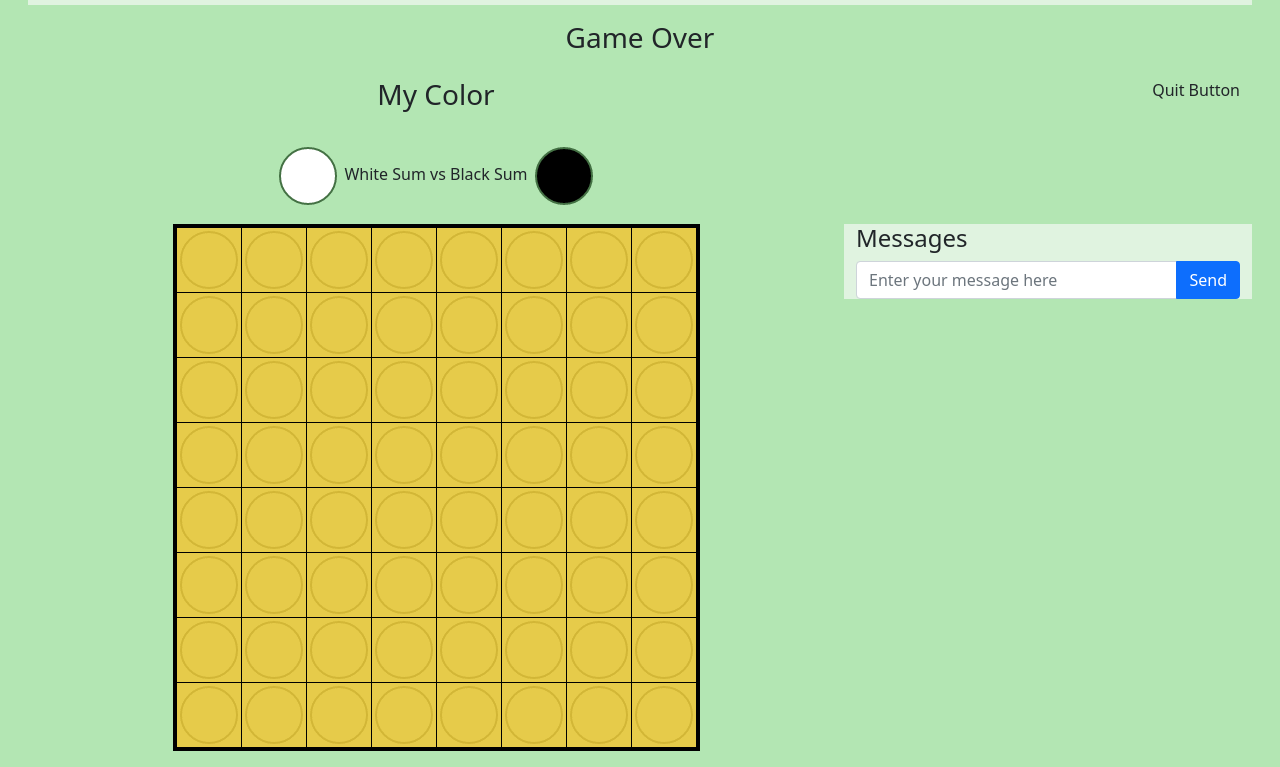
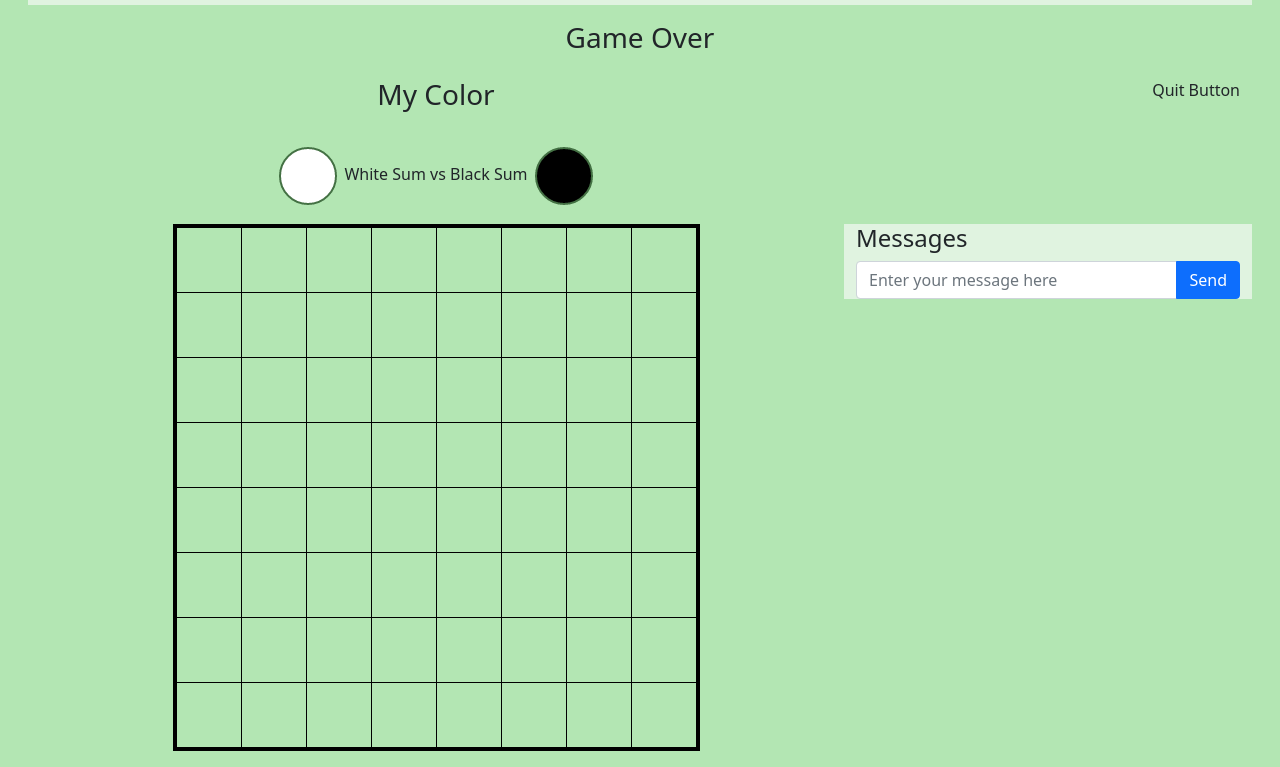
Before and after one commit to yusuf-amani/reversi-amani, a website: page public/game.html in a window 1280 px wide. Shown: the part 53-820 px from the top of the page. Drawn offline with nearby package versions, Linux system fonts and the light colour scheme; no server answers.

Commit message:
trying to fix bug - transpartentt gif

```diff
--- a/public/game.html
+++ b/public/game.html
@@ -51,84 +51,84 @@
           <div class = "col-md-8 table-responsive">
             <table id = "game_board" class = "mx-auto w-auto">
               <tr>
-                <td id = "0_0"><img class = "img-fluid" src="assets/images/error.gif" alt="error"/></td>
-                <td id = "0_1"><img class = "img-fluid" src="assets/images/error.gif" alt="error"/></td>
-                <td id = "0_2"><img class = "img-fluid" src="assets/images/error.gif" alt="error"/></td>
-                <td id = "0_3"><img class = "img-fluid" src="assets/images/error.gif" alt="error"/></td>
-                <td id = "0_4"><img class = "img-fluid" src="assets/images/error.gif" alt="error"/></td>
-                <td id = "0_5"><img class = "img-fluid" src="assets/images/error.gif" alt="error"/></td>
-                <td id = "0_6"><img class = "img-fluid" src="assets/images/error.gif" alt="error"/></td>
-                <td id = "0_7"><img class = "img-fluid" src="assets/images/error.gif" alt="error"/></td>
+                <td id = "0_0"><img class = "img-fluid" src="assets/images/emptytransparent.gif" alt="error"/></td>
+                <td id = "0_1"><img class = "img-fluid" src="assets/images/emptytransparent.gif" alt="error"/></td>
+                <td id = "0_2"><img class = "img-fluid" src="assets/images/emptytransparent.gif" alt="error"/></td>
+                <td id = "0_3"><img class = "img-fluid" src="assets/images/emptytransparent.gif" alt="error"/></td>
+                <td id = "0_4"><img class = "img-fluid" src="assets/images/emptytransparent.gif" alt="error"/></td>
+                <td id = "0_5"><img class = "img-fluid" src="assets/images/emptytransparent.gif" alt="error"/></td>
+                <td id = "0_6"><img class = "img-fluid" src="assets/images/emptytransparent.gif" alt="error"/></td>
+                <td id = "0_7"><img class = "img-fluid" src="assets/images/emptytransparent.gif" alt="error"/></td>
               </tr>
               <tr>
-                <td id = "1_0"><img class = "img-fluid" src="assets/images/error.gif" alt="error"/></td>
-                <td id = "1_1"><img class = "img-fluid" src="assets/images/error.gif" alt="error"/></td>
-                <td id = "1_2"><img class = "img-fluid" src="assets/images/error.gif" alt="error"/></td>
-                <td id = "1_3"><img class = "img-fluid" src="assets/images/error.gif" alt="error"/></td>
-                <td id = "1_4"><img class = "img-fluid" src="assets/images/error.gif" alt="error"/></td>
-                <td id = "1_5"><img class = "img-fluid" src="assets/images/error.gif" alt="error"/></td>
-                <td id = "1_6"><img class = "img-fluid" src="assets/images/error.gif" alt="error"/></td>
-                <td id = "1_7"><img class = "img-fluid" src="assets/images/error.gif" alt="error"/></td>
+                <td id = "1_0"><img class = "img-fluid" src="assets/images/emptytransparent.gif" alt="error"/></td>
+                <td id = "1_1"><img class = "img-fluid" src="assets/images/emptytransparent.gif" alt="error"/></td>
+                <td id = "1_2"><img class = "img-fluid" src="assets/images/emptytransparent.gif" alt="error"/></td>
+                <td id = "1_3"><img class = "img-fluid" src="assets/images/emptytransparent.gif" alt="error"/></td>
+                <td id = "1_4"><img class = "img-fluid" src="assets/images/emptytransparent.gif" alt="error"/></td>
+                <td id = "1_5"><img class = "img-fluid" src="assets/images/emptytransparent.gif" alt="error"/></td>
+                <td id = "1_6"><img class = "img-fluid" src="assets/images/emptytransparent.gif" alt="error"/></td>
+                <td id = "1_7"><img class = "img-fluid" src="assets/images/emptytransparent.gif" alt="error"/></td>
               </tr>
               <tr>
-                <td id = "2_0"><img class = "img-fluid" src="assets/images/error.gif" alt="error"/></td>
-                <td id = "2_1"><img class = "img-fluid" src="assets/images/error.gif" alt="error"/></td>
-                <td id = "2_2"><img class = "img-fluid" src="assets/images/error.gif" alt="error"/></td>
-                <td id = "2_3"><img class = "img-fluid" src="assets/images/error.gif" alt="error"/></td>
-                <td id = "2_4"><img class = "img-fluid" src="assets/images/error.gif" alt="error"/></td>
-                <td id = "2_5"><img class = "img-fluid" src="assets/images/error.gif" alt="error"/></td>
-                <td id = "2_6"><img class = "img-fluid" src="assets/images/error.gif" alt="error"/></td>
-                <td id = "2_7"><img class = "img-fluid" src="assets/images/error.gif" alt="error"/></td>
+                <td id = "2_0"><img class = "img-fluid" src="assets/images/emptytransparent.gif" alt="error"/></td>
+                <td id = "2_1"><img class = "img-fluid" src="assets/images/emptytransparent.gif" alt="error"/></td>
+                <td id = "2_2"><img class = "img-fluid" src="assets/images/emptytransparent.gif" alt="error"/></td>
+                <td id = "2_3"><img class = "img-fluid" src="assets/images/emptytransparent.gif" alt="error"/></td>
+                <td id = "2_4"><img class = "img-fluid" src="assets/images/emptytransparent.gif" alt="error"/></td>
+                <td id = "2_5"><img class = "img-fluid" src="assets/images/emptytransparent.gif" alt="error"/></td>
+                <td id = "2_6"><img class = "img-fluid" src="assets/images/emptytransparent.gif" alt="error"/></td>
+                <td id = "2_7"><img class = "img-fluid" src="assets/images/emptytransparent.gif" alt="error"/></td>
               </tr>
               <tr>
-                <td id = "3_0"><img class = "img-fluid" src="assets/images/error.gif" alt="error"/></td>
-                <td id = "3_1"><img class = "img-fluid" src="assets/images/error.gif" alt="error"/></td>
-                <td id = "3_2"><img class = "img-fluid" src="assets/images/error.gif" alt="error"/></td>
-                <td id = "3_3"><img class = "img-fluid" src="assets/images/error.gif" alt="error"/></td>
-                <td id = "3_4"><img class = "img-fluid" src="assets/images/error.gif" alt="error"/></td>
-                <td id = "3_5"><img class = "img-fluid" src="assets/images/error.gif" alt="error"/></td>
-                <td id = "3_6"><img class = "img-fluid" src="assets/images/error.gif" alt="error"/></td>
-                <td id = "3_7"><img class = "img-fluid" src="assets/images/error.gif" alt="error"/></td>
+                <td id = "3_0"><img class = "img-fluid" src="assets/images/emptytransparent.gif" alt="error"/></td>
+                <td id = "3_1"><img class = "img-fluid" src="assets/images/emptytransparent.gif" alt="error"/></td>
+                <td id = "3_2"><img class = "img-fluid" src="assets/images/emptytransparent.gif" alt="error"/></td>
+                <td id = "3_3"><img class = "img-fluid" src="assets/images/emptytransparent.gif" alt="error"/></td>
+                <td id = "3_4"><img class = "img-fluid" src="assets/images/emptytransparent.gif" alt="error"/></td>
+                <td id = "3_5"><img class = "img-fluid" src="assets/images/emptytransparent.gif" alt="error"/></td>
+                <td id = "3_6"><img class = "img-fluid" src="assets/images/emptytransparent.gif" alt="error"/></td>
+                <td id = "3_7"><img class = "img-fluid" src="assets/images/emptytransparent.gif" alt="error"/></td>
               </tr>
               <tr>
-                <td id = "4_0"><img class = "img-fluid" src="assets/images/error.gif" alt="error"/></td>
-                <td id = "4_1"><img class = "img-fluid" src="assets/images/error.gif" alt="error"/></td>
-                <td id = "4_2"><img class = "img-fluid" src="assets/images/error.gif" alt="error"/></td>
-                <td id = "4_3"><img class = "img-fluid" src="assets/images/error.gif" alt="error"/></td>
-                <td id = "4_4"><img class = "img-fluid" src="assets/images/error.gif" alt="error"/></td>
-                <td id = "4_5"><img class = "img-fluid" src="assets/images/error.gif" alt="error"/></td>
-                <td id = "4_6"><img class = "img-fluid" src="assets/images/error.gif" alt="error"/></td>
-                <td id = "4_7"><img class = "img-fluid" src="assets/images/error.gif" alt="error"/></td>
+                <td id = "4_0"><img class = "img-fluid" src="assets/images/emptytransparent.gif" alt="error"/></td>
+                <td id = "4_1"><img class = "img-fluid" src="assets/images/emptytransparent.gif" alt="error"/></td>
+                <td id = "4_2"><img class = "img-fluid" src="assets/images/emptytransparent.gif" alt="error"/></td>
+                <td id = "4_3"><img class = "img-fluid" src="assets/images/emptytransparent.gif" alt="error"/></td>
+                <td id = "4_4"><img class = "img-fluid" src="assets/images/emptytransparent.gif" alt="error"/></td>
+                <td id = "4_5"><img class = "img-fluid" src="assets/images/emptytransparent.gif" alt="error"/></td>
+                <td id = "4_6"><img class = "img-fluid" src="assets/images/emptytransparent.gif" alt="error"/></td>
+                <td id = "4_7"><img class = "img-fluid" src="assets/images/emptytransparent.gif" alt="error"/></td>
               </tr>
               <tr>
-                <td id = "5_0"><img class = "img-fluid" src="assets/images/error.gif" alt="error"/></td>
-                <td id = "5_1"><img class = "img-fluid" src="assets/images/error.gif" alt="error"/></td>
-                <td id = "5_2"><img class = "img-fluid" src="assets/images/error.gif" alt="error"/></td>
-                <td id = "5_3"><img class = "img-fluid" src="assets/images/error.gif" alt="error"/></td>
-                <td id = "5_4"><img class = "img-fluid" src="assets/images/error.gif" alt="error"/></td>
-                <td id = "5_5"><img class = "img-fluid" src="assets/images/error.gif" alt="error"/></td>
-                <td id = "5_6"><img class = "img-fluid" src="assets/images/error.gif" alt="error"/></td>
-                <td id = "5_7"><img class = "img-fluid" src="assets/images/error.gif" alt="error"/></td>
+                <td id = "5_0"><img class = "img-fluid" src="assets/images/emptytransparent.gif" alt="error"/></td>
+                <td id = "5_1"><img class = "img-fluid" src="assets/images/emptytransparent.gif" alt="error"/></td>
+                <td id = "5_2"><img class = "img-fluid" src="assets/images/emptytransparent.gif" alt="error"/></td>
+                <td id = "5_3"><img class = "img-fluid" src="assets/images/emptytransparent.gif" alt="error"/></td>
+                <td id = "5_4"><img class = "img-fluid" src="assets/images/emptytransparent.gif" alt="error"/></td>
+                <td id = "5_5"><img class = "img-fluid" src="assets/images/emptytransparent.gif" alt="error"/></td>
+                <td id = "5_6"><img class = "img-fluid" src="assets/images/emptytransparent.gif" alt="error"/></td>
+                <td id = "5_7"><img class = "img-fluid" src="assets/images/emptytransparent.gif" alt="error"/></td>
               </tr>
               <tr>
-                <td id = "6_0"><img class = "img-fluid" src="assets/images/error.gif" alt="error"/></td>
-                <td id = "6_1"><img class = "img-fluid" src="assets/images/error.gif" alt="error"/></td>
-                <td id = "6_2"><img class = "img-fluid" src="assets/images/error.gif" alt="error"/></td>
-                <td id = "6_3"><img class = "img-fluid" src="assets/images/error.gif" alt="error"/></td>
-                <td id = "6_4"><img class = "img-fluid" src="assets/images/error.gif" alt="error"/></td>
-                <td id = "6_5"><img class = "img-fluid" src="assets/images/error.gif" alt="error"/></td>
-                <td id = "6_6"><img class = "img-fluid" src="assets/images/error.gif" alt="error"/></td>
-                <td id = "6_7"><img class = "img-fluid" src="assets/images/error.gif" alt="error"/></td>
+                <td id = "6_0"><img class = "img-fluid" src="assets/images/emptytransparent.gif" alt="error"/></td>
+                <td id = "6_1"><img class = "img-fluid" src="assets/images/emptytransparent.gif" alt="error"/></td>
+                <td id = "6_2"><img class = "img-fluid" src="assets/images/emptytransparent.gif" alt="error"/></td>
+                <td id = "6_3"><img class = "img-fluid" src="assets/images/emptytransparent.gif" alt="error"/></td>
+                <td id = "6_4"><img class = "img-fluid" src="assets/images/emptytransparent.gif" alt="error"/></td>
+                <td id = "6_5"><img class = "img-fluid" src="assets/images/emptytransparent.gif" alt="error"/></td>
+                <td id = "6_6"><img class = "img-fluid" src="assets/images/emptytransparent.gif" alt="error"/></td>
+                <td id = "6_7"><img class = "img-fluid" src="assets/images/emptytransparent.gif" alt="error"/></td>
               </tr>
               <tr>
-                <td id = "7_0"><img class = "img-fluid" src="assets/images/error.gif" alt="error"/></td>
-                <td id = "7_1"><img class = "img-fluid" src="assets/images/error.gif" alt="error"/></td>
-                <td id = "7_2"><img class = "img-fluid" src="assets/images/error.gif" alt="error"/></td>
-                <td id = "7_3"><img class = "img-fluid" src="assets/images/error.gif" alt="error"/></td>
-                <td id = "7_4"><img class = "img-fluid" src="assets/images/error.gif" alt="error"/></td>
-                <td id = "7_5"><img class = "img-fluid" src="assets/images/error.gif" alt="error"/></td>
-                <td id = "7_6"><img class = "img-fluid" src="assets/images/error.gif" alt="error"/></td>
-                <td id = "7_7"><img class = "img-fluid" src="assets/images/error.gif" alt="error"/></td>
+                <td id = "7_0"><img class = "img-fluid" src="assets/images/emptytransparent.gif" alt="error"/></td>
+                <td id = "7_1"><img class = "img-fluid" src="assets/images/emptytransparent.gif" alt="error"/></td>
+                <td id = "7_2"><img class = "img-fluid" src="assets/images/emptytransparent.gif" alt="error"/></td>
+                <td id = "7_3"><img class = "img-fluid" src="assets/images/emptytransparent.gif" alt="error"/></td>
+                <td id = "7_4"><img class = "img-fluid" src="assets/images/emptytransparent.gif" alt="error"/></td>
+                <td id = "7_5"><img class = "img-fluid" src="assets/images/emptytransparent.gif" alt="error"/></td>
+                <td id = "7_6"><img class = "img-fluid" src="assets/images/emptytransparent.gif" alt="error"/></td>
+                <td id = "7_7"><img class = "img-fluid" src="assets/images/emptytransparent.gif" alt="error"/></td>
               </tr>
 
             </table>
```
